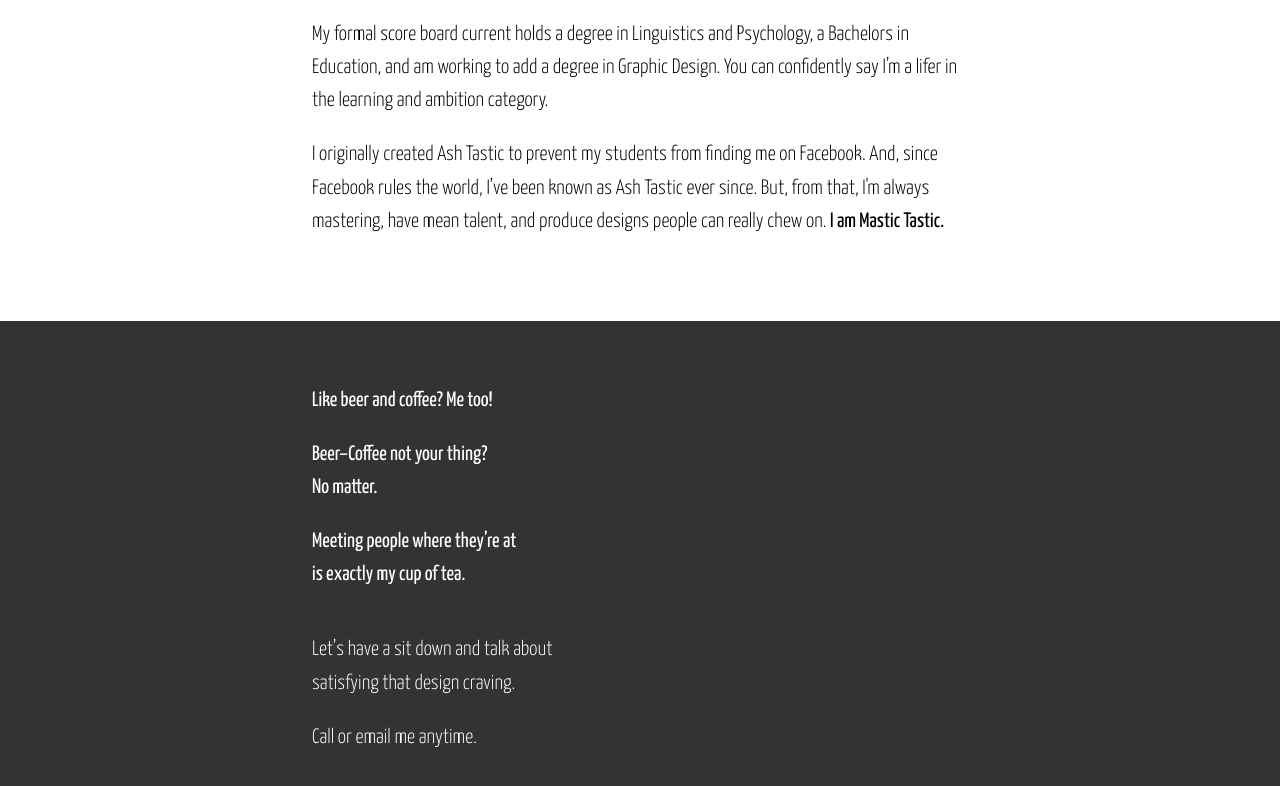
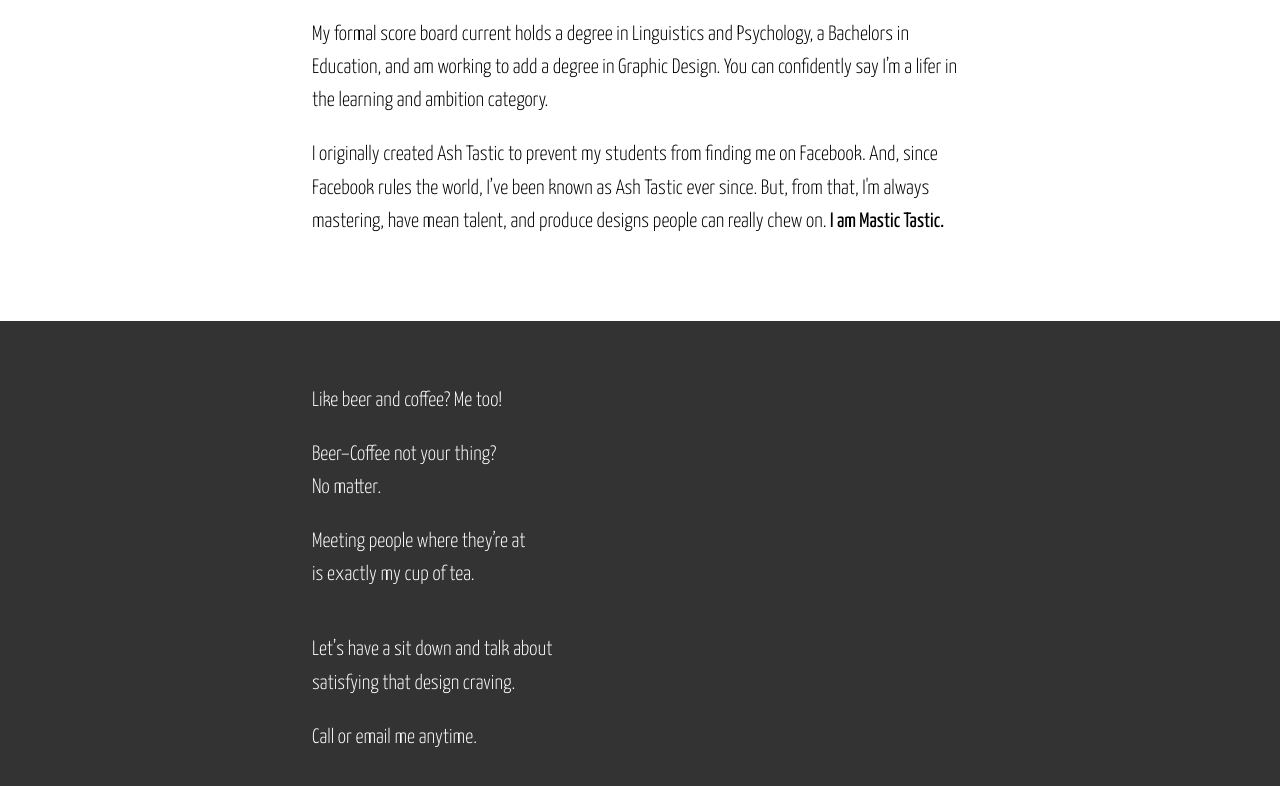
Before and after one commit to ashtastic/dsn1675-project-1, a plain HTML site: page index.html in a window 1280 px wide. Shown: the part 1268-2054 px from the top of the page. Drawn offline with Linux system fonts and the light colour scheme.

Commit message:
Adjusted font weight of footer.

```diff
--- a/css/main.css
+++ b/css/main.css
@@ -132,6 +132,10 @@ footer {
 	background-color: #333;
 	color: white;
 	text-align: center;
+}
+
+footer p {
+	font-weight: 300;
 }
 
 footer em {
```
